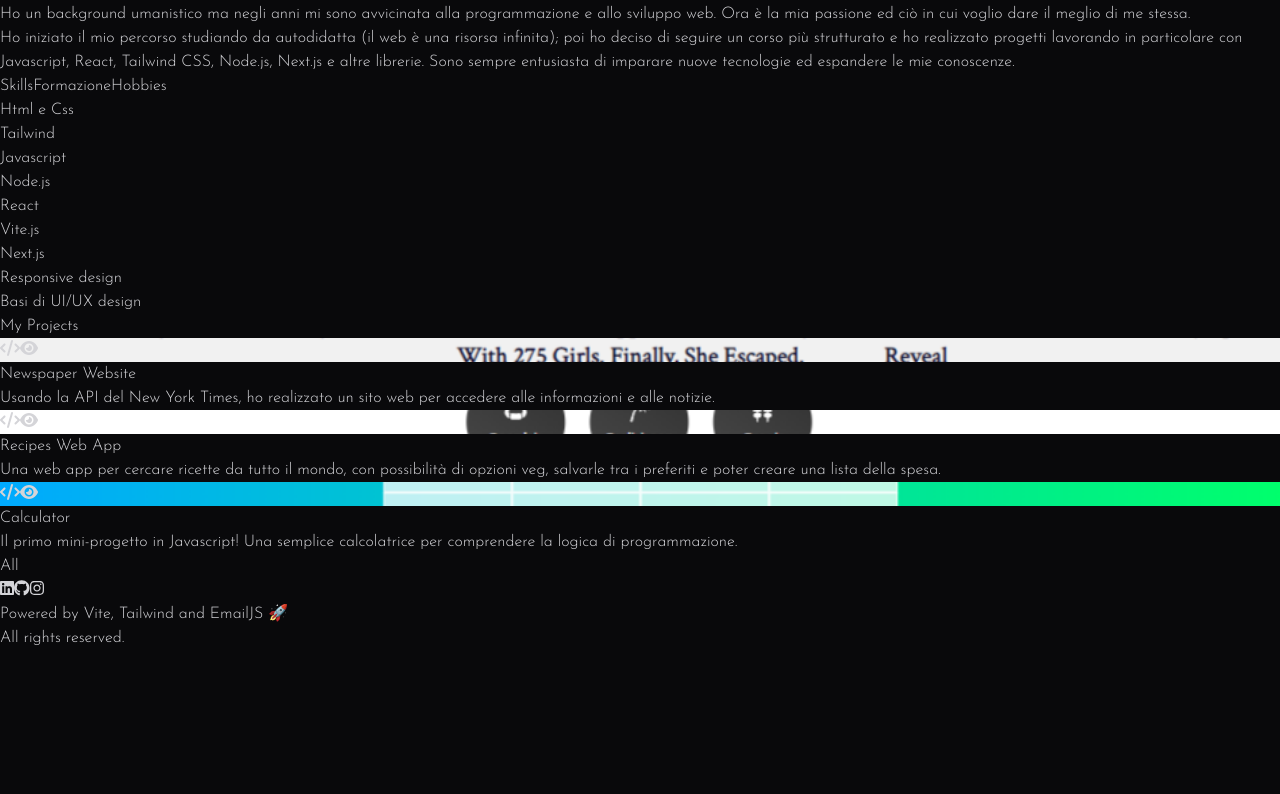
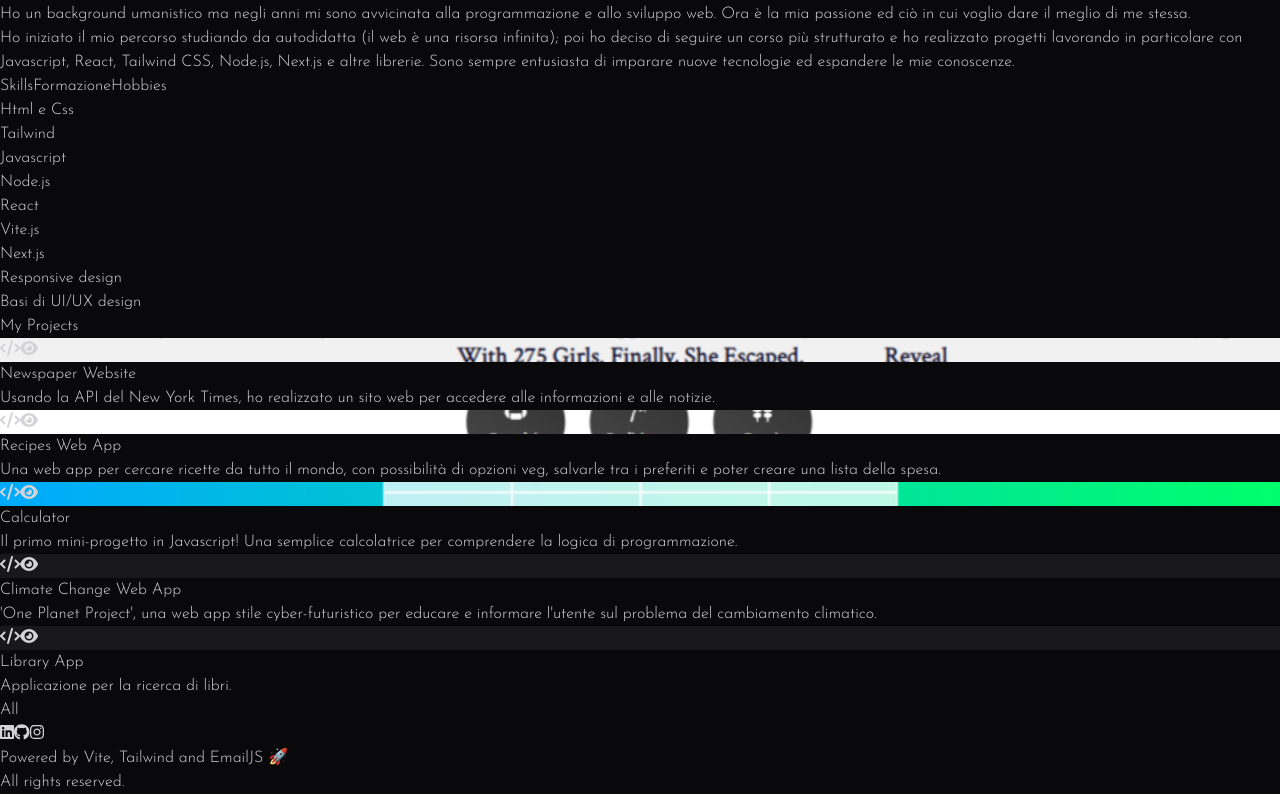
Before and after one commit to chiarabis/portfolio, a React (Vite) app: page / in a window 1280 px wide. Shown: the part 1251-2045 px from the top of the page. Before the commit the page ends 1901 px from the top, so only its background shows below. Built offline with nearby package versions, Linux system fonts and the light colour scheme.

Commit message:
Add files via upload

```diff
--- a/src/components/ProjectSection.jsx
+++ b/src/components/ProjectSection.jsx
@@ -1,3 +1,4 @@
+/* eslint-disable react/prop-types */
 "use client";
 import { useRef } from "react";
 import { Link } from "react-router-dom";
@@ -30,11 +31,27 @@ const projectsData = [
       gitUrl: "https://github.com/chiarabis/calculator",
       previewUrl: "https://chiarabis.github.io/calculator/",
     },
+    {
+        id: 4,
+        title: "Climate Change Web App",
+        description: "'One Planet Project', una web app stile cyber-futuristico per educare e informare l'utente sul problema del cambiamento climatico.",
+        image: "/images/projects/4.png",
+        gitUrl: "",
+        previewUrl: "",
+    },
+    {
+        id: 5,
+        title: "Library App",
+        description: "Applicazione per la ricerca di libri.",
+        image: "/images/projects/4.png",
+        gitUrl: "",
+        previewUrl: "",
+    },
 ];
 
 
 
-export default function ProjectSection() {
+export default function ProjectSection( {isHomepage} ) {
     const ref = useRef(null);
     const isInView = useInView(ref, { once: true });
 
@@ -43,6 +60,7 @@ export default function ProjectSection() {
         animate: { opacity: 1, y: 0 },
     };
 
+    const projectsToDisplay = isHomepage ? projectsData.slice(0, 3) : projectsData;
 
 
     return (
@@ -50,7 +68,7 @@ export default function ProjectSection() {
             <h2 className="text-center text-2xl sm:text-3xl font-bold text-zinc-300 mt-8 mb-8 md:mb-12">My Projects</h2>
 
             <ul ref={ref} className="grid md:grid-cols-3 gap-8 md:gap-12">
-                {projectsData.map((project, index) => (
+                {projectsToDisplay.map((project, index) => (
                 <motion.li
                     key={index}
                     variants={cardVariants}
```
